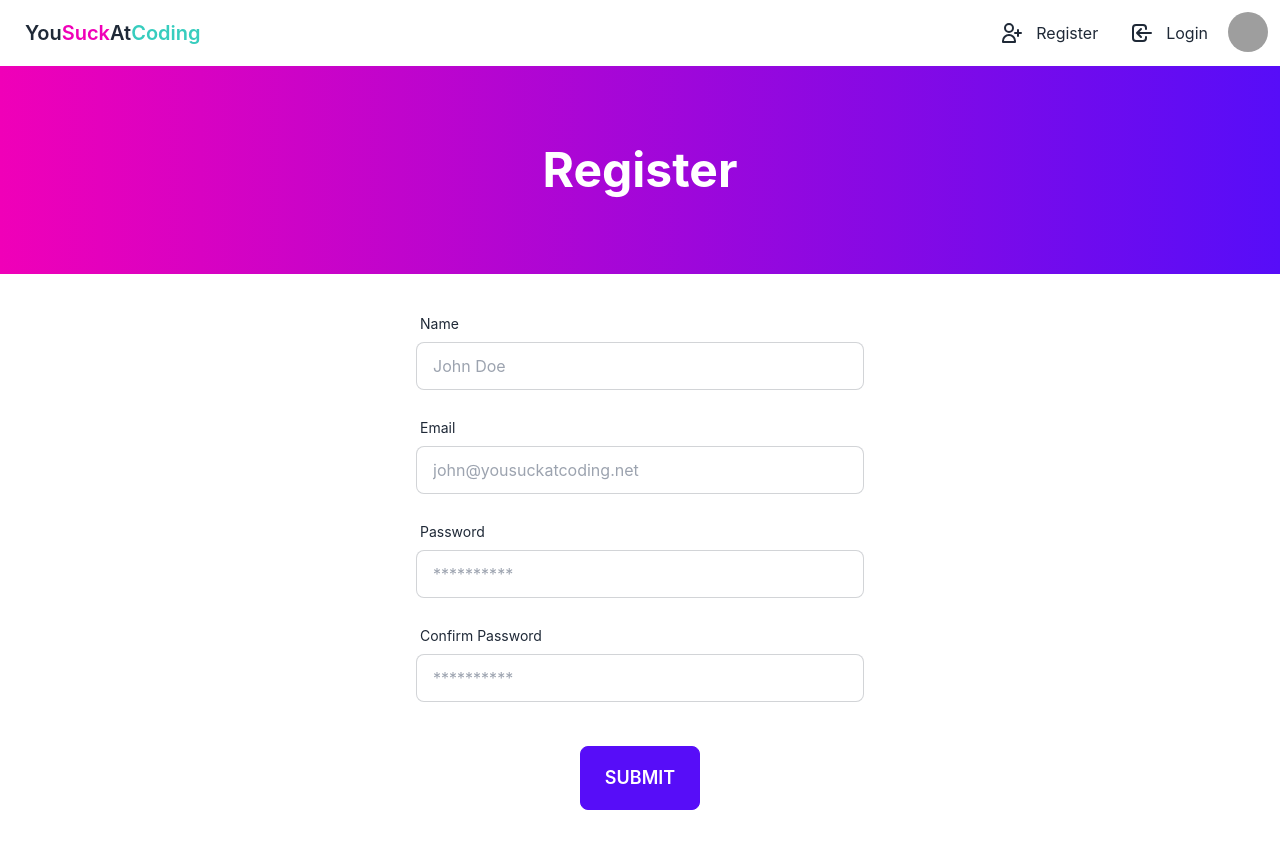
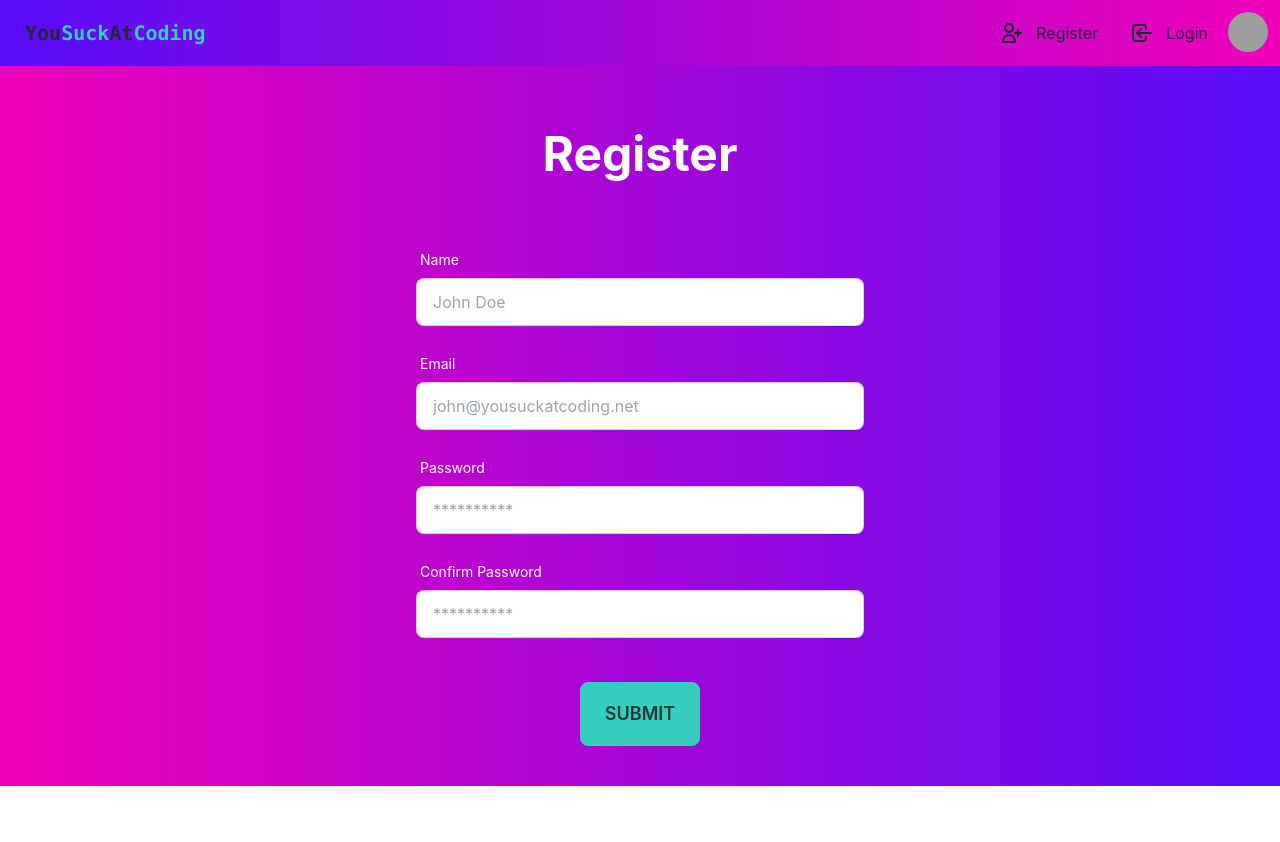
Before and after one commit to banishnarang/yousuckatcoding.net, a Next.js app in the folder client/: page /register in a window 1280 px wide. After the commit the page ends 800 px from the top, so only its background shows below. Built offline with nearby package versions, Linux system fonts and the light colour scheme; grey boxes are pictures that could not be loaded.

Commit message:
Update colors

```diff
--- a/client/components/Header.jsx
+++ b/client/components/Header.jsx
@@ -3,13 +3,13 @@ import { LoginIcon, UserAddIcon } from "@heroicons/react/outline";
 
 const Header = () => {
 	return (
-		<div className="navbar bg-base-100">
+		<div className="navbar bg-gradient-to-r from-secondary hover:from-primary to-primary hover:to-secondary">
 			<div className="flex-1">
 				<Link href="/">
-					<a className="btn btn-ghost normal-case text-xl">
-						You <span className="text-secondary">Suck</span> At{" "}
+					<pre className="btn btn-ghost normal-case text-xl">
+						You<span className="text-accent">Suck</span>At
 						<span className="text-accent">Coding</span>
-					</a>
+					</pre>
 				</Link>
 			</div>
 			<div className="flex-none">
--- a/client/pages/login.jsx
+++ b/client/pages/login.jsx
@@ -2,11 +2,10 @@ import React from "react";
 
 const Login = () => {
 	return (
-		<div>
+		<div className="flex flex-col bg-gradient-to-r from-secondary to-primary">
 			{/* Jumbotron */}
 			<div className="hero h-52">
-				<div className="hero-overlay bg-opacity-60 bg-gradient-to-r from-secondary hover:from-primary to-primary hover:to-secondary"></div>
-				<div className="hero-content text-center text-neutral-content">
+				<div className="hero-content text-center text-white">
 					<div className="max-w-md">
 						<h1 className="text-5xl font-bold">Login</h1>
 					</div>
--- a/client/pages/register.jsx
+++ b/client/pages/register.jsx
@@ -12,11 +12,10 @@ const Register = () => {
 	};
 
 	return (
-		<div className="flex flex-col">
+		<div className="flex flex-col bg-gradient-to-r from-secondary to-primary">
 			{/* Jumbotron */}
-			<div className="hero h-52">
-				<div className="hero-overlay bg-opacity-60 bg-gradient-to-r from-secondary hover:from-primary to-primary hover:to-secondary"></div>
-				<div className="hero-content text-center text-neutral-content">
+            <div className="hero h-44">
+				<div className="hero-content text-center text-white">
 					<div className="max-w-md">
 						<h1 className="text-5xl font-bold">Register</h1>
 					</div>
@@ -24,16 +23,16 @@ const Register = () => {
 			</div>
 
 			{/* Form */}
-			<div className="container my-8 mx-auto">
+			<div className="container mx-auto">
 				<form onSubmit={handleSubmit}>
 					<div className="form-control w-full mb-5 mx-auto max-w-xs md:max-w-md">
 						<label className="label">
-							<span className="label-text">Name</span>
+							<span className="label-text text-white">Name</span>
 						</label>
 						<input
 							type="text"
 							placeholder="John Doe"
-							className="input input-bordered w-full max-w-xs md:max-w-md"
+							className="input input-bordered text-white w-full max-w-xs md:max-w-md"
 							value={name}
 							onChange={(e) => setName(e.target.value)}
 							required
@@ -42,12 +41,12 @@ const Register = () => {
 
 					<div className="form-control w-full mb-5 mx-auto max-w-xs md:max-w-md">
 						<label className="label">
-							<span className="label-text">Email</span>
+							<span className="label-text text-white">Email</span>
 						</label>
 						<input
 							type="text"
 							placeholder="john@yousuckatcoding.net"
-							className="input input-bordered w-full max-w-xs md:max-w-md"
+							className="input input-bordered text-white w-full max-w-xs md:max-w-md"
 							value={email}
 							onChange={(e) => setEmail(e.target.value)}
 							required
@@ -56,12 +55,12 @@ const Register = () => {
 
 					<div className="form-control w-full mb-5 mx-auto max-w-xs md:max-w-md">
 						<label className="label">
-							<span className="label-text">Password</span>
+							<span className="label-text text-white">Password</span>
 						</label>
 						<input
 							type="password"
 							placeholder="**********"
-							className="input input-bordered w-full max-w-xs md:max-w-md"
+							className="input input-bordered text-white w-full max-w-xs md:max-w-md"
 							value={password}
 							onChange={(e) => setPassword(e.target.value)}
 							required
@@ -70,12 +69,12 @@ const Register = () => {
 
 					<div className="form-control w-full mb-5 mx-auto max-w-xs md:max-w-md">
 						<label className="label">
-							<span className="label-text">Confirm Password</span>
+							<span className="label-text text-white">Confirm Password</span>
 						</label>
 						<input
 							type="password"
 							placeholder="**********"
-							className="input input-bordered w-full max-w-xs md:max-w-md"
+							className="input input-bordered text-white w-full max-w-xs md:max-w-md"
 							value={passwordConfirm}
 							onChange={(e) => setPasswordConfirm(e.target.value)}
 							required
@@ -83,8 +82,8 @@ const Register = () => {
 					</div>
 
 					<br />
-					<div className="text-center">
-						<button className="btn btn-primary btn-md lg:btn-lg">
+					<div className="text-center mb-10">
+						<button className="btn btn-accent btn-md lg:btn-lg">
 							Submit
 						</button>
 					</div>
```
